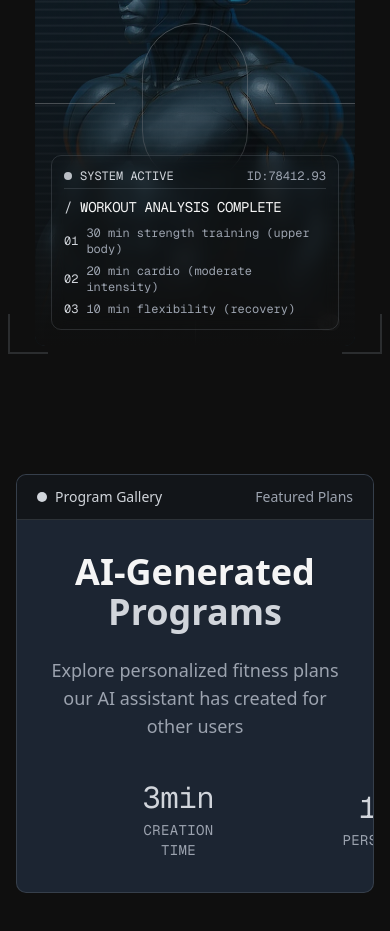
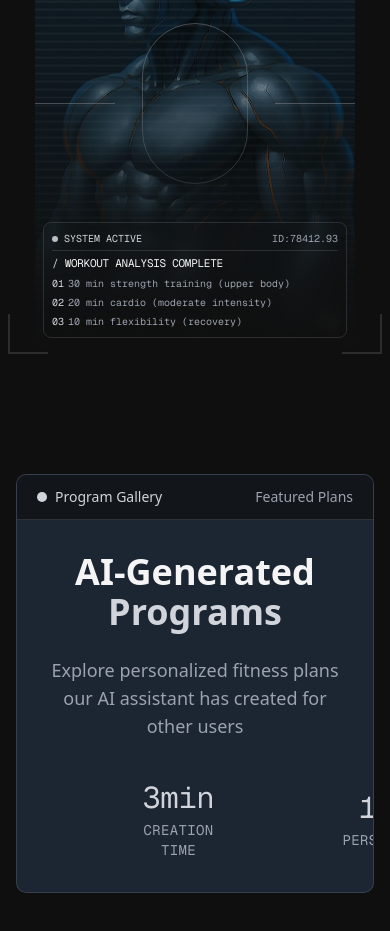
Before and after one commit to xavierzaidane/neurofit-ai, a Next.js app: page / in a window 390 px wide. Shown: the part 860-1791 px from the top of the page. Built offline with nearby package versions, Linux system fonts and the light colour scheme; no server answers.

Commit message:
terminal overlay mbl

```diff
--- a/src/app/components/TerminalOverlay.tsx
+++ b/src/app/components/TerminalOverlay.tsx
@@ -1,31 +1,31 @@
 const TerminalOverlay = () => {
   return (
-    <div className="absolute bottom-0 left-0 right-0 p-4">
-      <div className="relative bg-cyber-terminal-bg backdrop-blur-sm border border-border rounded-lg p-3 overflow-hidden font-mono">
+    <div className="absolute bottom-0 left-0 right-0 p-2 sm:p-4">
+      <div className="relative bg-cyber-terminal-bg backdrop-blur-sm border border-border rounded-md sm:rounded-lg p-2 sm:p-3 overflow-hidden font-mono text-[10px] sm:text-xs">
         {/* Status bar */}
-        <div className="flex items-center justify-between mb-2 border-b border-border pb-1">
-          <div className="flex items-center gap-2">
-            <div className="w-2 h-2 rounded-full bg-primary animate-pulse"></div>
-            <p className="text-xs text-primary">SYSTEM ACTIVE</p>
+        <div className="flex items-center justify-between mb-1 sm:mb-2 border-b border-border pb-1">
+          <div className="flex items-center gap-1.5 sm:gap-2">
+            <div className="w-1.5 h-1.5 sm:w-2 sm:h-2 rounded-full bg-primary animate-pulse"></div>
+            <p className="text-[10px] sm:text-xs text-primary">SYSTEM ACTIVE</p>
           </div>
-          <p className="text-xs text-muted-foreground">ID:78412.93</p>
+          <p className="text-[10px] sm:text-xs text-muted-foreground">ID:78412.93</p>
         </div>
 
-        <p className="text-sm text-foreground mb-2 tracking-tight">
+        <p className="text-[11px] sm:text-sm text-foreground mb-1 sm:mb-2 tracking-tight">
           <span className="text-primary">/</span> WORKOUT ANALYSIS COMPLETE
         </p>
 
-        <div className="space-y-1.5 text-xs text-muted-foreground">
+        <div className="space-y-1 text-[10px] sm:text-xs text-muted-foreground">
           <div className="flex items-center">
-            <div className="text-primary mr-2">01</div>
+            <div className="text-primary mr-1 sm:mr-2">01</div>
             <span>30 min strength training (upper body)</span>
           </div>
           <div className="flex items-center">
-            <div className="text-primary mr-2">02</div>
+            <div className="text-primary mr-1 sm:mr-2">02</div>
             <span>20 min cardio (moderate intensity)</span>
           </div>
           <div className="flex items-center">
-            <div className="text-primary mr-2">03</div>
+            <div className="text-primary mr-1 sm:mr-2">03</div>
             <span>10 min flexibility (recovery)</span>
           </div>
         </div>
```
